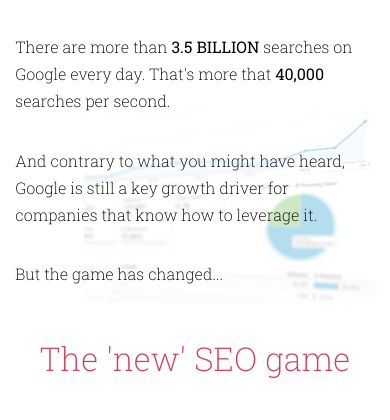
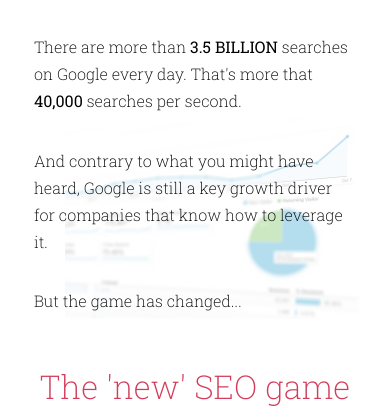
Before and after one commit to kulczynski/webprofitsLandingPage, a website: page src/index.html in a window 390 px wide. Shown: the part 679-1099 px from the top of the page. Drawn offline with nearby package versions, Linux system fonts and the light colour scheme; files that its build step writes are made by us from their sources.

Commit message:
WIP media queries #2

```diff
--- a/src/index.html
+++ b/src/index.html
@@ -48,15 +48,17 @@
         </section>
     </header>
     <main class="flex-center-col">
-        <section class="container">
+        <section class="container flex-center-col">
             <h2 class="title-pink">
                 Google Search is still growing
             </h2>
             <article class="paragraphs-block">
-                <p class="description">There are more than <strong>3.5 billion </strong>searches on Google every day.
+                <p class="description">There are more than <strong>3.5 billion </strong>searches on Google every
+                    day.
                     That's more that
                     <strong>40,000</strong> searches per second.</p>
-                <p class="description">And contrary to what you might have heard, Google is still a key growth driver
+                <p class="description">And contrary to what you might have heard, Google is still a key growth
+                    driver
                     for companies that
                     know how to leverage it.</p>
                 <p class="description">But the game has changed...</p>
@@ -64,7 +66,7 @@
             <picture class="chart flex-center-col">
                 <source srcset="./img/blue-and-green-pie-chart-large.jpg" media="(min-width: 1260px)">
                 <source srcset="./img/blue-and-green-pie-chart-medium.jpg" media="(min-width: 650px)">
-                <img class="chart-img" src="./img/blue-and-green-pie-chart-small.jpg" alt="chart image" width="80%">
+                <img class="chart-img" src="./img/blue-and-green-pie-chart-small.jpg" alt="chart_image" width="80%">
             </picture>
         </section>
         <section class="container ">
--- a/src/sass/app.scss
+++ b/src/sass/app.scss
@@ -34,33 +34,40 @@
 }
 
 .paragraphs-block{
-    width: 100%;
-    background: rgba(255, 255, 255, .7);
+    width: 90%;
+    height: auto;
+    background: #ffffffb3;
+
     @include media-min(map-get($breakpoints, "phone")){
-        width: 60%;
+        width: 50%;
         min-width: 40%;
         background: rgba(255, 255, 255, 1);
         border: 2px solid lightblue;
-        padding: 0 1rem;
+        align-self: flex-start;
+        margin-left: 2rem;
     }
     @include media-min(map-get($breakpoints, "tablet")){
         width: 50%;
         background: rgba(255, 255, 255, 1);
         border: 2px solid lightblue;
+        margin-left: 4rem;
     }
 }
 
 .chart{
-    position: relative;
+    height: 50%;
+    padding: 5rem 0;
+    position: absolute;
+    left: 0;
+    bottom:0;
+    z-index: -2;
+    overflow: hidden;
     &-img{
-        position: absolute;
-        right: 0;
-        bottom:0;
+
         @include media-min(map-get($breakpoints, "phone")){
             right: 0;
             bottom:-2rem;
         }
-        z-index: -1;
     }
 }
 
--- a/src/sass/utils/_utils.scss
+++ b/src/sass/utils/_utils.scss
@@ -31,6 +31,7 @@
 .container {
     max-width: 95%;
     min-width: 230px;
+    position: relative;
 
 }
 
```
Also changed, not shown: src/img/google-monitor-small.jpeg (added).
